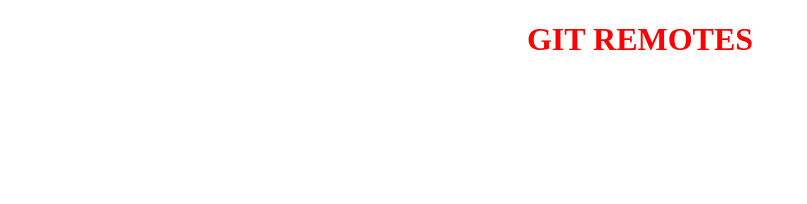
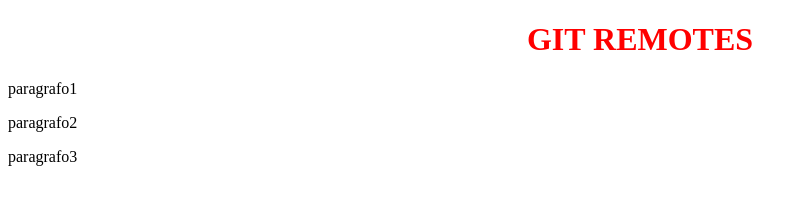
Before and after one commit to sena-meucci/prova13, a plain HTML site: page index.html in a window 1280 px wide. Shown: the whole page, without its empty margins (0-807 px from the left). Drawn offline with Linux system fonts and the light colour scheme.

Commit message:
added html elements

```diff
--- a/index.html
+++ b/index.html
@@ -10,5 +10,9 @@
 
     <h1 class="title">GIT REMOTES</h1>
 
+    <p>paragrafo1</p>
+    <p>paragrafo2</p>
+    <p>paragrafo3</p>
+
 </body>
 </html>
```
